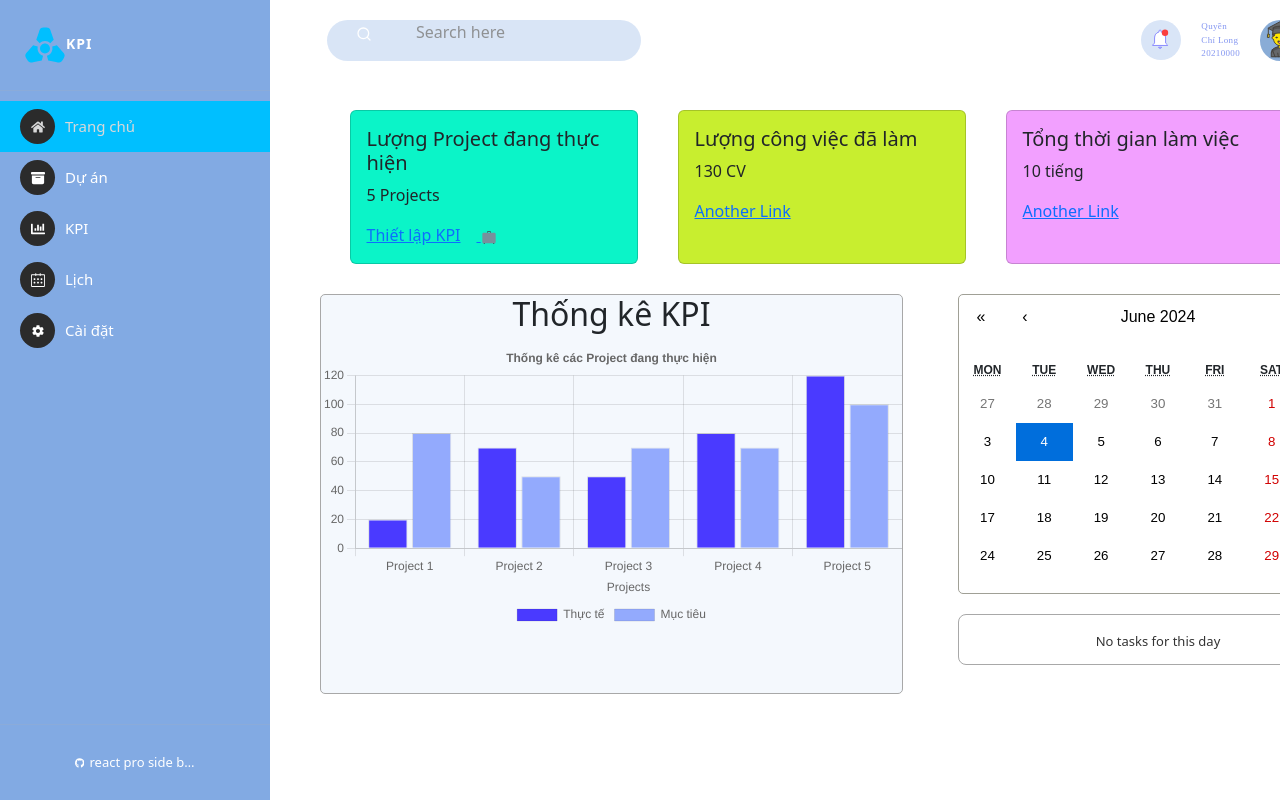
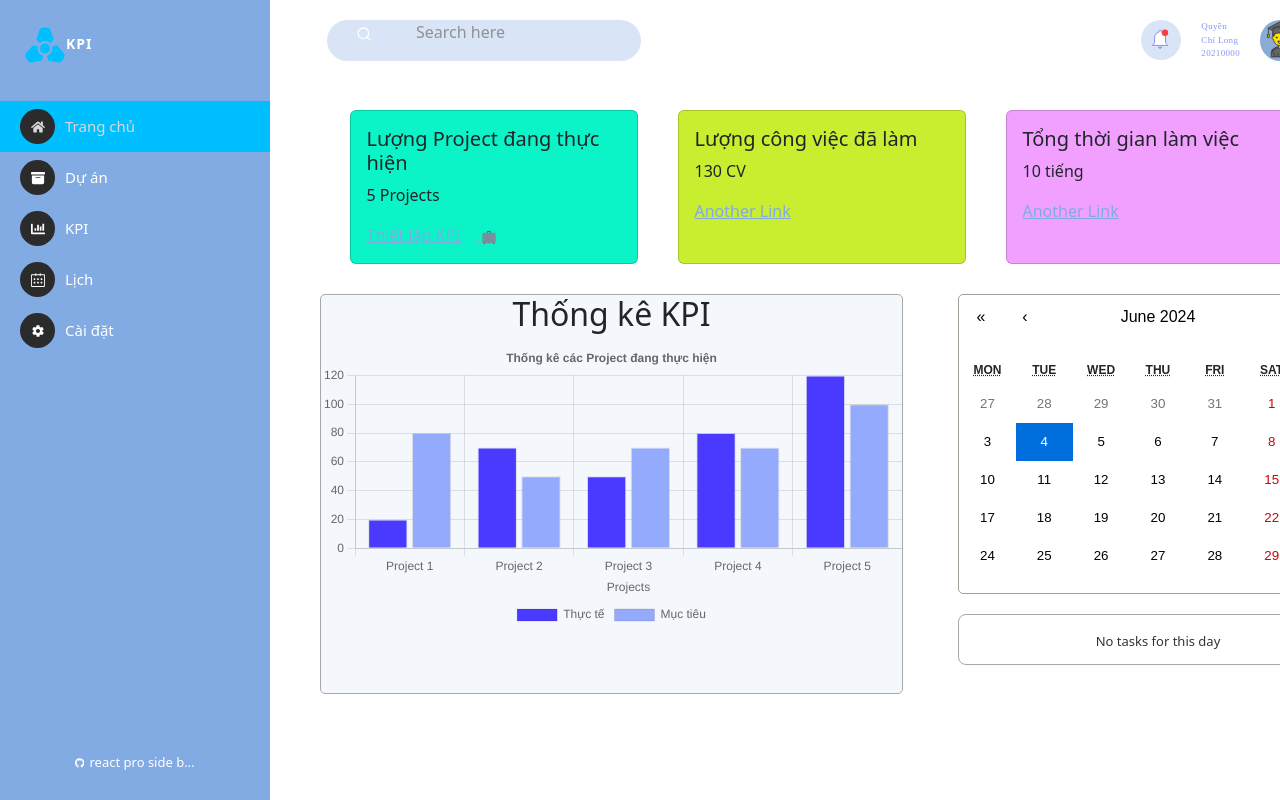
Before and after one commit to iaht211/UIUX-2023.2, a React (Create React App) app: page / in a window 1280 px wide. Shown: the top 800 px of the page. Built offline with nearby package versions, Linux system fonts and the light colour scheme.

Commit message:
fix calender Main

```diff
--- a/src/components/Calender/Calender.js
+++ b/src/components/Calender/Calender.js
@@ -4,6 +4,7 @@ import dayGridPlugin from "@fullcalendar/daygrid";
 import timeGridPlugin from "@fullcalendar/timegrid";
 import interactionPlugin from "@fullcalendar/interaction";
 import viLocale from "@fullcalendar/core/locales/vi"; // Import ngôn ngữ tiếng Việt
+import "./Calender.scss"
 
 function CalendarMain() {
     const events = [
--- /dev/null
+++ b/src/components/Calender/Calender.scss
@@ -0,0 +1,8 @@
+a {
+    color: #82AAE3;
+    text-decoration: underline;
+}
+
+#fc-dom-1 {
+    color: 5C5F62;
+}
```
